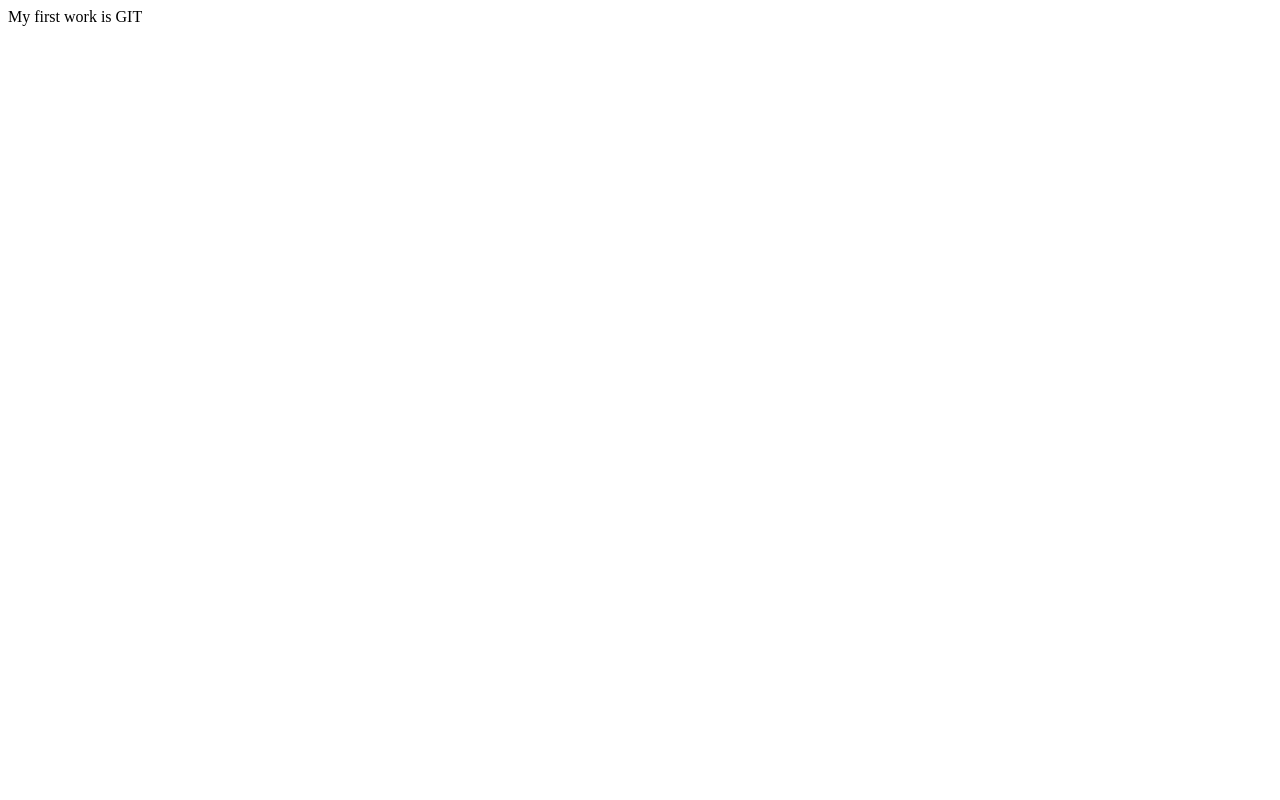
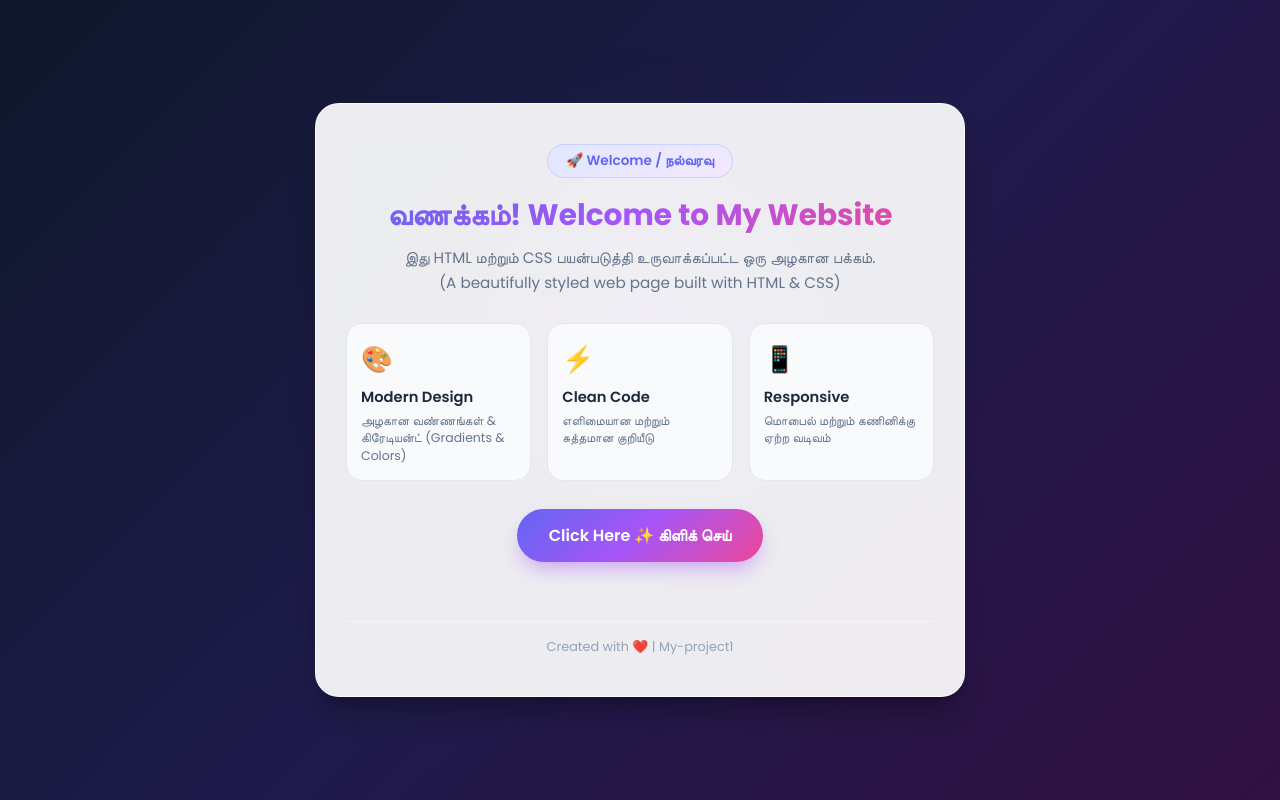
Before and after one commit to venkadeshpakkiam-lgtm/My-project1, a plain HTML site: page index.html in a window 1280 px wide. Drawn offline with Linux system fonts and the light colour scheme.

Commit message:
two files added

```diff
--- a/index.html
+++ b/index.html
@@ -1 +1,73 @@
-My first work is GIT
+<!DOCTYPE html>
+<html lang="ta">
+<head>
+  <meta charset="UTF-8">
+  <meta name="viewport" content="width=device-width, initial-scale=1.0">
+  <meta name="description" content="My First Web Project - HTML & CSS Design">
+  <title>Welcome to My Project | என் முதல் இணையப்பக்கம்</title>
+  <!-- Google Fonts: Poppins -->
+  <link rel="preconnect" href="https://fonts.googleapis.com">
+  <link rel="preconnect" href="https://fonts.gstatic.com" crossorigin>
+  <link href="https://fonts.googleapis.com/css2?family=Poppins:wght@300;400;600;700&display=swap" rel="stylesheet">
+  <!-- External CSS -->
+  <link rel="stylesheet" href="style.css">
+</head>
+<body>
+  <!-- Ambient background glow -->
+  <div class="background-glow"></div>
+
+  <!-- Main Card Container -->
+  <main class="container">
+    <div class="card">
+      <span class="badge">🚀 Welcome / நல்வரவு</span>
+      <h1 class="title">வணக்கம்! Welcome to My Website</h1>
+      <p class="subtitle">
+        இது HTML மற்றும் CSS பயன்படுத்தி உருவாக்கப்பட்ட ஒரு அழகான பக்கம்.<br>
+        (A beautifully styled web page built with HTML & CSS)
+      </p>
+
+      <!-- Feature Cards -->
+      <div class="features-grid">
+        <div class="feature-item">
+          <div class="icon">🎨</div>
+          <h3>Modern Design</h3>
+          <p>அழகான வண்ணங்கள் & கிரேடியன்ட் (Gradients & Colors)</p>
+        </div>
+        <div class="feature-item">
+          <div class="icon">⚡</div>
+          <h3>Clean Code</h3>
+          <p>எளிமையான மற்றும் சுத்தமான குறியீடு</p>
+        </div>
+        <div class="feature-item">
+          <div class="icon">📱</div>
+          <h3>Responsive</h3>
+          <p>மொபைல் மற்றும் கணினிக்கு ஏற்ற வடிவம்</p>
+        </div>
+      </div>
+
+      <!-- Action Button -->
+      <div class="action-section">
+        <button id="clickBtn" class="btn" onclick="handleClick()">
+          <span>Click Here ✨ கிளிக் செய்</span>
+        </button>
+        <p id="msg" class="click-msg"></p>
+      </div>
+
+      <!-- Footer -->
+      <footer>
+        <p>Created with ❤️ | My-project1</p>
+      </footer>
+    </div>
+  </main>
+
+  <script>
+    let count = 0;
+    function handleClick() {
+      count++;
+      const msg = document.getElementById('msg');
+      msg.textContent = `🎉 நீங்கள் ${count} முறை கிளிக் செய்துள்ளீர்கள்! (Clicked ${count} times)`;
+      msg.style.opacity = '1';
+    }
+  </script>
+</body>
+</html>
--- a/style.css
+++ b/style.css
@@ -0,0 +1,200 @@
+/* Google Fonts & Reset */
+* {
+  margin: 0;
+  padding: 0;
+  box-sizing: border-box;
+  font-family: 'Poppins', sans-serif;
+}
+
+/* Color Variables */
+:root {
+  --primary-gradient: linear-gradient(135deg, #6366f1 0%, #a855f7 50%, #ec4899 100%);
+  --card-bg: rgba(255, 255, 255, 0.92);
+  --text-main: #1e293b;
+  --text-muted: #64748b;
+  --bg-gradient: linear-gradient(135deg, #0f172a 0%, #1e1b4b 50%, #311042 100%);
+  --shadow-lg: 0 20px 25px -5px rgba(0, 0, 0, 0.25), 0 8px 10px -6px rgba(0, 0, 0, 0.2);
+}
+
+/* Body Styling */
+body {
+  min-height: 100vh;
+  display: flex;
+  justify-content: center;
+  align-items: center;
+  background: var(--bg-gradient);
+  color: var(--text-main);
+  padding: 20px;
+  position: relative;
+  overflow-x: hidden;
+}
+
+/* Ambient Background Glow */
+.background-glow {
+  position: absolute;
+  width: 400px;
+  height: 400px;
+  background: radial-gradient(circle, rgba(168, 85, 247, 0.35) 0%, rgba(99, 102, 241, 0) 70%);
+  top: 15%;
+  left: 50%;
+  transform: translateX(-50%);
+  filter: blur(50px);
+  z-index: 0;
+  pointer-events: none;
+}
+
+/* Container */
+.container {
+  width: 100%;
+  max-width: 650px;
+  z-index: 1;
+}
+
+/* Modern Card with Glassmorphism */
+.card {
+  background: var(--card-bg);
+  backdrop-filter: blur(16px);
+  -webkit-backdrop-filter: blur(16px);
+  border-radius: 24px;
+  padding: 40px 30px;
+  box-shadow: var(--shadow-lg);
+  border: 1px solid rgba(255, 255, 255, 0.8);
+  text-align: center;
+  transition: transform 0.3s ease, box-shadow 0.3s ease;
+}
+
+.card:hover {
+  transform: translateY(-4px);
+  box-shadow: 0 25px 35px -5px rgba(0, 0, 0, 0.3);
+}
+
+/* Badge */
+.badge {
+  display: inline-block;
+  background: linear-gradient(135deg, #e0e7ff 0%, #f3e8ff 100%);
+  color: #6366f1;
+  font-weight: 600;
+  font-size: 0.85rem;
+  padding: 6px 18px;
+  border-radius: 9999px;
+  margin-bottom: 18px;
+  border: 1px solid #c7d2fe;
+}
+
+/* Heading with Gradient Text */
+.title {
+  font-size: 1.85rem;
+  font-weight: 700;
+  background: var(--primary-gradient);
+  -webkit-background-clip: text;
+  -webkit-text-fill-color: transparent;
+  margin-bottom: 12px;
+  line-height: 1.3;
+}
+
+/* Subtitle */
+.subtitle {
+  color: var(--text-muted);
+  font-size: 0.95rem;
+  line-height: 1.6;
+  margin-bottom: 28px;
+}
+
+/* Features Grid */
+.features-grid {
+  display: grid;
+  grid-template-columns: repeat(auto-fit, minmax(160px, 1fr));
+  gap: 16px;
+  margin-bottom: 28px;
+  text-align: left;
+}
+
+.feature-item {
+  background: #f8fafc;
+  border: 1px solid #e2e8f0;
+  border-radius: 16px;
+  padding: 16px 14px;
+  transition: all 0.25s ease;
+}
+
+.feature-item:hover {
+  background: #ffffff;
+  border-color: #a855f7;
+  transform: translateY(-3px);
+  box-shadow: 0 10px 15px -3px rgba(168, 85, 247, 0.15);
+}
+
+.feature-item .icon {
+  font-size: 1.6rem;
+  margin-bottom: 8px;
+}
+
+.feature-item h3 {
+  font-size: 0.92rem;
+  font-weight: 600;
+  color: #1e293b;
+  margin-bottom: 4px;
+}
+
+.feature-item p {
+  font-size: 0.78rem;
+  color: var(--text-muted);
+  line-height: 1.4;
+}
+
+/* Action Button */
+.action-section {
+  margin-top: 15px;
+  margin-bottom: 25px;
+}
+
+.btn {
+  background: var(--primary-gradient);
+  color: #ffffff;
+  border: none;
+  padding: 14px 32px;
+  font-size: 1rem;
+  font-weight: 600;
+  border-radius: 9999px;
+  cursor: pointer;
+  box-shadow: 0 10px 20px -5px rgba(168, 85, 247, 0.5);
+  transition: all 0.3s ease;
+}
+
+.btn:hover {
+  transform: scale(1.04);
+  box-shadow: 0 15px 25px -5px rgba(236, 72, 153, 0.6);
+}
+
+.btn:active {
+  transform: scale(0.98);
+}
+
+/* Click feedback text */
+.click-msg {
+  margin-top: 12px;
+  font-size: 0.9rem;
+  font-weight: 600;
+  color: #7c3aed;
+  opacity: 0;
+  transition: opacity 0.3s ease;
+  min-height: 22px;
+}
+
+/* Footer */
+footer {
+  border-top: 1px solid #f1f5f9;
+  padding-top: 16px;
+  font-size: 0.8rem;
+  color: #94a3b8;
+}
+
+/* Mobile Responsive */
+@media (max-width: 480px) {
+  .card {
+    padding: 28px 18px;
+  }
+  .title {
+    font-size: 1.45rem;
+  }
+}
```
